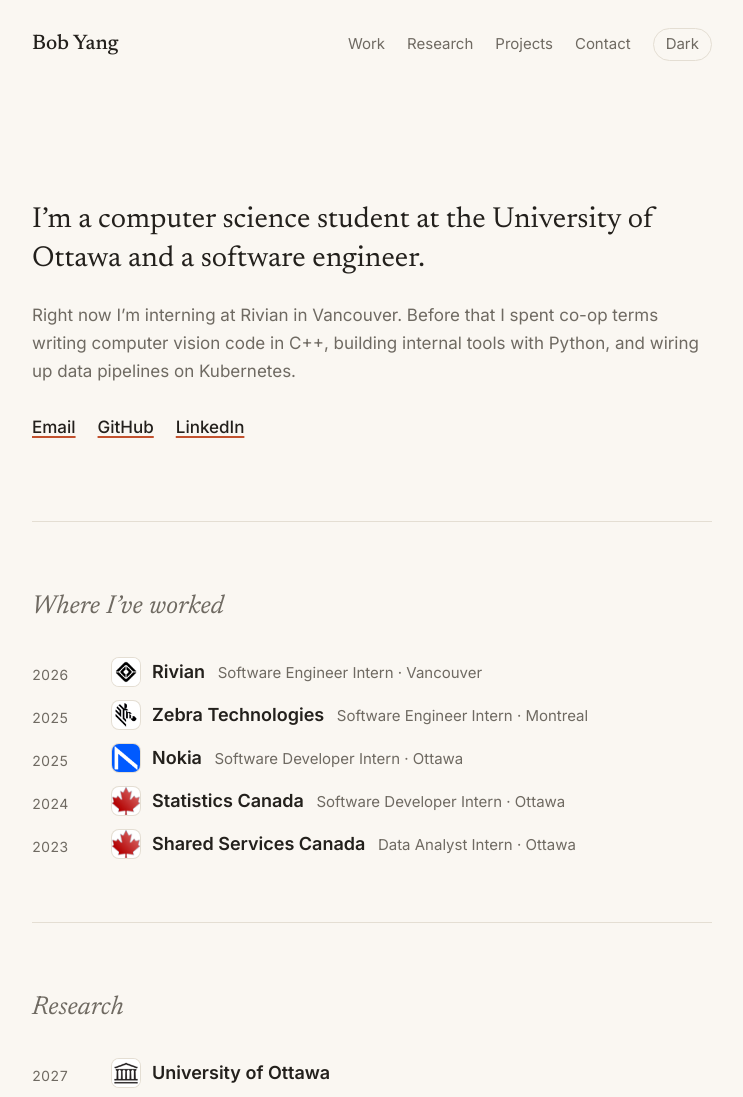
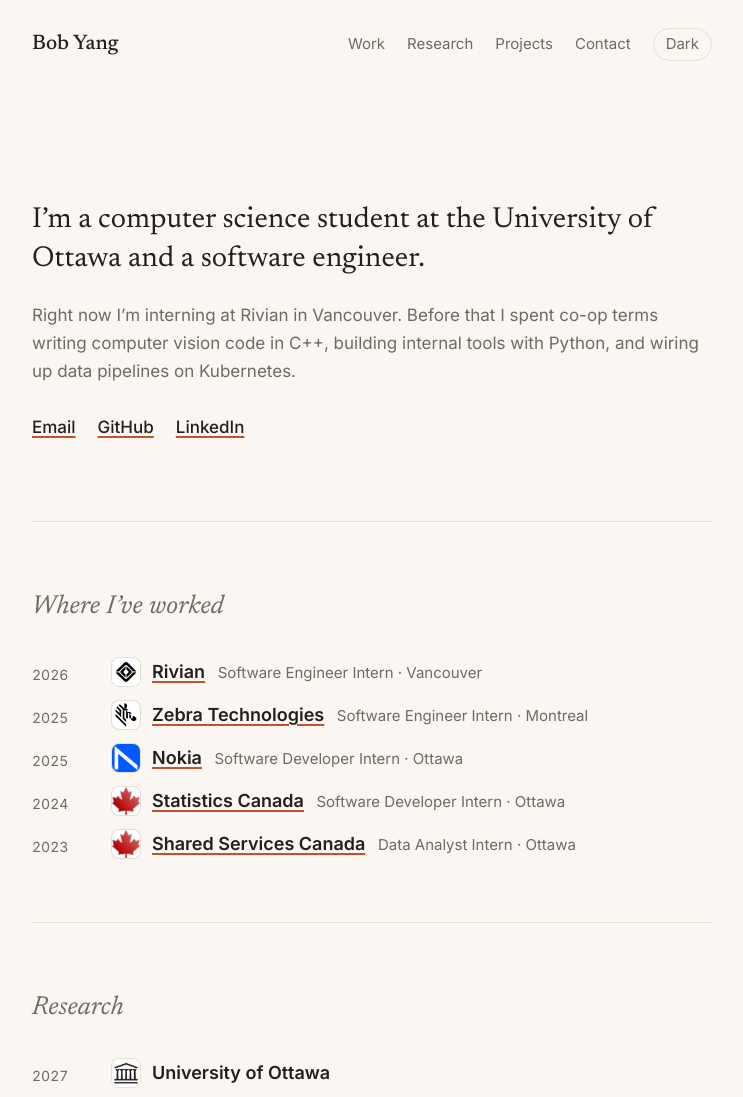
Before and after one commit to bobyangg/portfolio-website, a plain HTML site: page index.html in a window 1280 px wide. Shown: the top 1097 px of the page, without its empty margins (268-1011 px from the left). Drawn offline with Linux system fonts and the light colour scheme.

Commit message:
Link company names in work list

```diff
--- a/index.html
+++ b/index.html
@@ -46,35 +46,35 @@
           <span class="when">2026</span>
           <div class="role">
             <img class="logo" src="assets/logos/rivian.png" alt="" width="28" height="28" />
-            <h3>Rivian <span>Software Engineer Intern · Vancouver</span></h3>
+            <h3><a href="https://rivian.com/en-CA" target="_blank" rel="noopener">Rivian</a> <span>Software Engineer Intern · Vancouver</span></h3>
           </div>
         </li>
         <li>
           <span class="when">2025</span>
           <div class="role">
             <img class="logo" src="assets/logos/zebra.png" alt="" width="28" height="28" />
-            <h3>Zebra Technologies <span>Software Engineer Intern · Montreal</span></h3>
+            <h3><a href="https://www.zebra.com/us/en/software/machine-vision-and-fixed-industrial-scanning-software/aurora-imaging-library.html" target="_blank" rel="noopener">Zebra Technologies</a> <span>Software Engineer Intern · Montreal</span></h3>
           </div>
         </li>
         <li>
           <span class="when">2025</span>
           <div class="role">
             <img class="logo" src="assets/logos/nokia.png" alt="" width="28" height="28" />
-            <h3>Nokia <span>Software Developer Intern · Ottawa</span></h3>
+            <h3><a href="https://www.nokia.com/bell-labs/" target="_blank" rel="noopener">Nokia</a> <span>Software Developer Intern · Ottawa</span></h3>
           </div>
         </li>
         <li>
           <span class="when">2024</span>
           <div class="role">
             <img class="logo" src="assets/logos/gov-canada.ico" alt="" width="28" height="28" />
-            <h3>Statistics Canada <span>Software Developer Intern · Ottawa</span></h3>
+            <h3><a href="https://www150.statcan.gc.ca/n1/en/catalogue/10H0036" target="_blank" rel="noopener">Statistics Canada</a> <span>Software Developer Intern · Ottawa</span></h3>
           </div>
         </li>
         <li>
           <span class="when">2023</span>
           <div class="role">
             <img class="logo" src="assets/logos/gov-canada.ico" alt="" width="28" height="28" />
-            <h3>Shared Services Canada <span>Data Analyst Intern · Ottawa</span></h3>
+            <h3><a href="https://www.canada.ca/en/shared-services.html" target="_blank" rel="noopener">Shared Services Canada</a> <span>Data Analyst Intern · Ottawa</span></h3>
           </div>
         </li>
       </ol>
```
